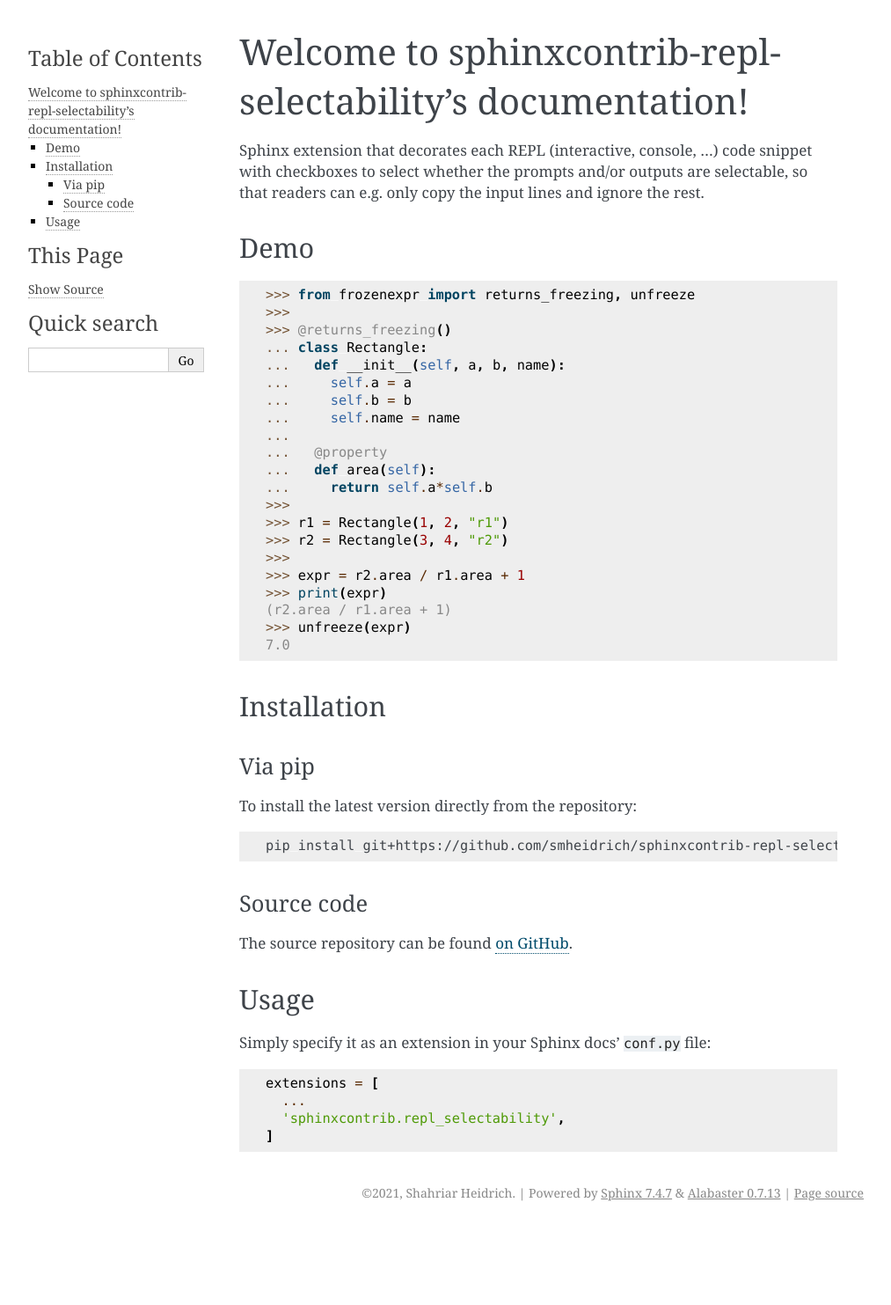
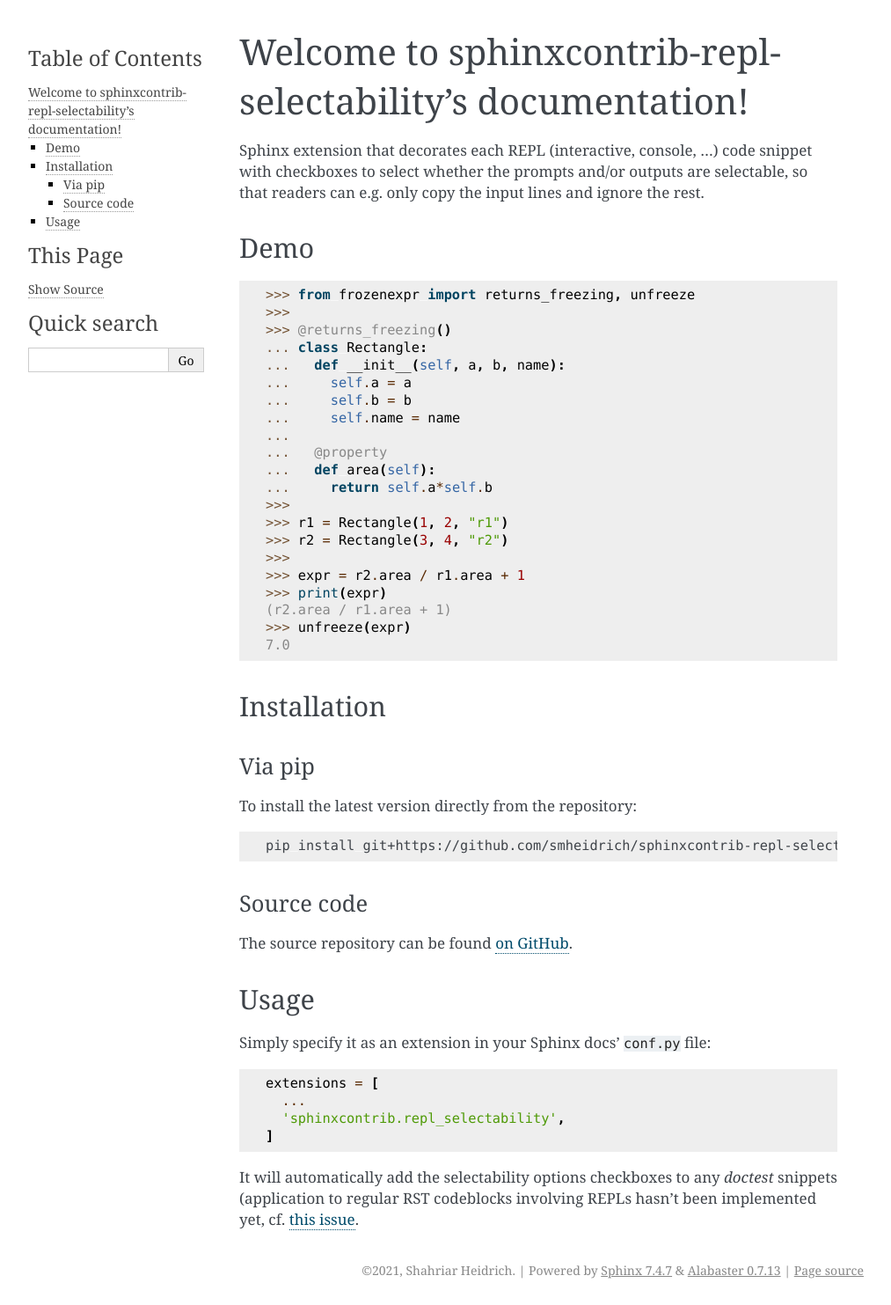
Before and after one commit to smheidrich/sphinxcontrib-repl-selectability, a Sphinx documentation site: the page built from doc/index.rst, in a window 1280 px wide. Shown: the whole page at 88% size, without its empty margins (138-1151 px from the left). Built offline with Sphinx 7.4.7, drawn with Linux system fonts in a browser that asks for light colours; before the commit the page ends 1395 px from its top, so only the background shows below that.

Commit message:
Add explanation on limitation to docs

```diff
--- a/doc/index.rst
+++ b/doc/index.rst
@@ -63,3 +63,8 @@
     ...
     'sphinxcontrib.repl_selectability',
   ]
+
+It will automatically add the selectability options checkboxes to any `doctest`
+snippets (application to regular RST codeblocks involving REPLs hasn't been
+implemented yet, cf. `this issue
+<https://github.com/smheidrich/sphinxcontrib-repl-selectability/issues/1>`_.
```
